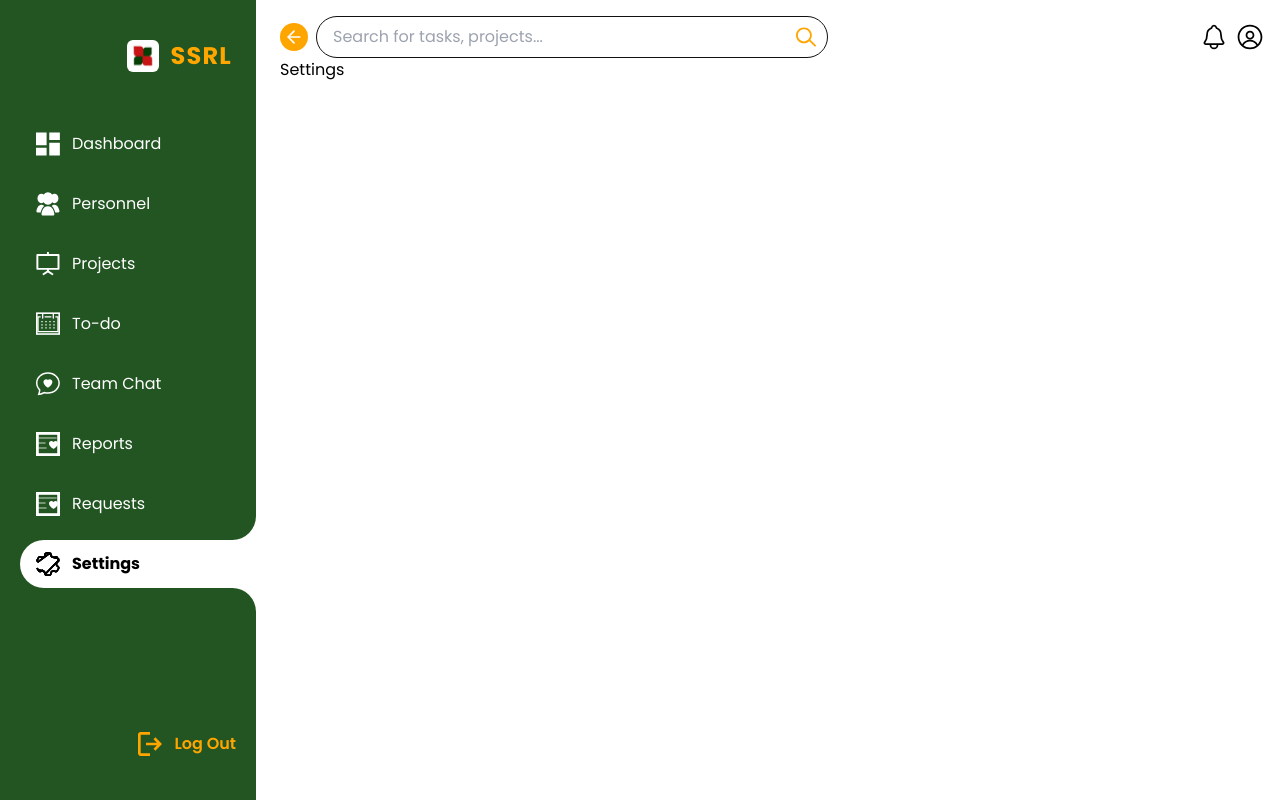
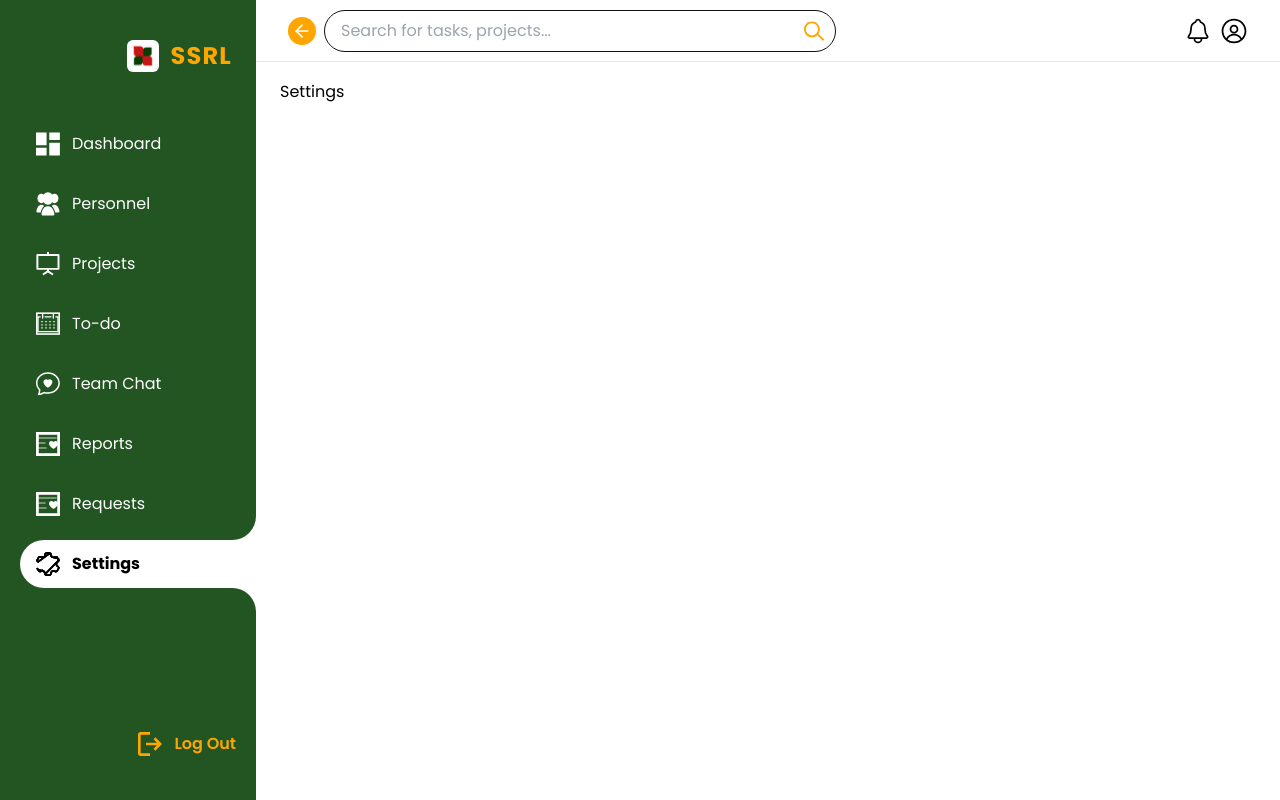
Before and after one commit to SmartSystemLab/SSRL-lab-app, a React (Vite) app: page /home/settings in a window 1280 px wide. Built offline with nearby package versions, Linux system fonts and the light colour scheme.

Commit message:
fixed header positioning

```diff
--- a/src/components/Headerbar.jsx
+++ b/src/components/Headerbar.jsx
@@ -8,7 +8,7 @@ import { ArrowLeft } from "lucide-react";
 const Headerbar = ({ toggleSideNav, isSideNavOpen }) => {
   const navigate = useNavigate();
   return (
-    <div className="flex justify-between w-full items-center md:px-0 px-4 max-w-screen-2xl ">
+    <div className={`flex justify-between items-center md:px-8 px-4 border-b fixed top-0 left-0 right-0 bg-white h-[62px] lg:ml-64`}>
       <div className="text-logo lg:hidden">
         <button onClick={toggleSideNav} className="cursor-pointer">
           {!isSideNavOpen && <FaBars className="w-5 h-5" />}
--- a/src/components/SideNav.jsx
+++ b/src/components/SideNav.jsx
@@ -34,7 +34,7 @@ const navData2 = [
 
 const SideNav = ({ toggleSideNav, isSideNavOpen }) => {
   return (
-    <div className={`relative bg-navBg2 text-white min-h-screen py-4 pr-0 pl-2  w-64 max-w-[20rem] flex flex-col`}>
+    <div className={`relative bg-navBg2 text-white min-h-screen py-4 pr-0 pl-2 w-64 max-w-[20rem] flex flex-col`}>
       {/* Logo Section */}
       <div className="flex justify-end items-center gap-3 py-4 px-6 mt-2 mb-4 ">
         <img src="/vite.svg" alt="Logo" className="w-8 h-8 rounded-md text-lg" />
--- a/src/output.css
+++ b/src/output.css
@@ -725,10 +725,30 @@ video {
   margin-top: 2rem;
 }
 
+.mt-\[\] {
+  margin-top: ;
+}
+
 .mt-auto {
   margin-top: auto;
 }
 
+.mt-\[64px\] {
+  margin-top: 64px;
+}
+
+.ml-\[\] {
+  margin-left: ;
+}
+
+.ml-\[64px\] {
+  margin-left: 64px;
+}
+
+.ml-\[248px\] {
+  margin-left: 248px;
+}
+
 .block {
   display: block;
 }
@@ -799,6 +819,10 @@ video {
 
 .h-8 {
   height: 2rem;
+}
+
+.h-\[62px\] {
+  height: 62px;
 }
 
 .h-full {
@@ -1535,6 +1559,10 @@ video {
 
 .pt-4 {
   padding-top: 1rem;
+}
+
+.pl-\[248px\] {
+  padding-left: 248px;
 }
 
 .text-left {
@@ -2305,6 +2333,11 @@ video {
     padding-right: 1rem;
   }
 
+  .md\:px-8 {
+    padding-left: 2rem;
+    padding-right: 2rem;
+  }
+
   .md\:text-2xl {
     font-size: 1.5rem;
     line-height: 2rem;
@@ -2332,6 +2365,14 @@ video {
     position: sticky;
   }
 
+  .lg\:ml-\[248px\] {
+    margin-left: 248px;
+  }
+
+  .lg\:ml-64 {
+    margin-left: 16rem;
+  }
+
   .lg\:flex {
     display: flex;
   }
--- a/src/pages/dashboard/Dashboard.jsx
+++ b/src/pages/dashboard/Dashboard.jsx
@@ -105,7 +105,7 @@ const Dashboard = () => {
       )}
       <div className="flex w-full flex-col items-center justify-start gap-10 overflow-y-auto md:flex-row md:items-start">
         <div className="w-2/3 min-w-[370px] space-y-6 px-6 py-2 md:w-1/2 lg:w-2/5">
-          <div className="border-1 space-y-2 rounded-2xl bg-white p-6 text-left shadow-lg">
+          <div className="border-1 space-y-2 rounded-2xl bg-white p-6 text-left shadow-lg border">
             <h2 className="text-xl font-semibold text-navBg2 md:text-2xl lg:text-3xl">
               Welcome {name || "Intern"}!
             </h2>
--- a/src/sharedLayouts/SharedHomeLayout.jsx
+++ b/src/sharedLayouts/SharedHomeLayout.jsx
@@ -14,18 +14,19 @@ const SharedHomeLayout = () => {
 
       {/* Sidebar */}
       <div
-        className={` min-h-dvh fixed  top-0 left-0  bg-navBg2 z-50 rounded-r-3xl transition-transform transform ${isSideNavOpen ? 'translate-x-0' : '-translate-x-full'} lg:translate-x-0 lg:sticky lg:flex w-64`}>
+        className={`min-h-dvh fixed  top-0 left-0  bg-navBg2 z-50 rounded-r-3xl transition-transform transform ${isSideNavOpen ? 'translate-x-0' : '-translate-x-full'} lg:translate-x-0 lg:sticky lg:flex w-64`}>
         <SideNav isSideNavOpen={isSideNavOpen} toggleSideNav={toggleSideNav} />
       </div>
 
       {/* main content */}
-      <div className={`p-4 flex-1 overflow-hidden`} >
+      <div className={`flex-1 overflow-hidden relative`} >
         <Headerbar toggleSideNav={toggleSideNav} isSideNavOpen={isSideNavOpen} />
-        <Outlet />
+        <main className='p-4 mt-[64px]'>
+          <Outlet />
+        </main>
       </div>
 
     </div>
   );
 };
-
 export default SharedHomeLayout;
```
